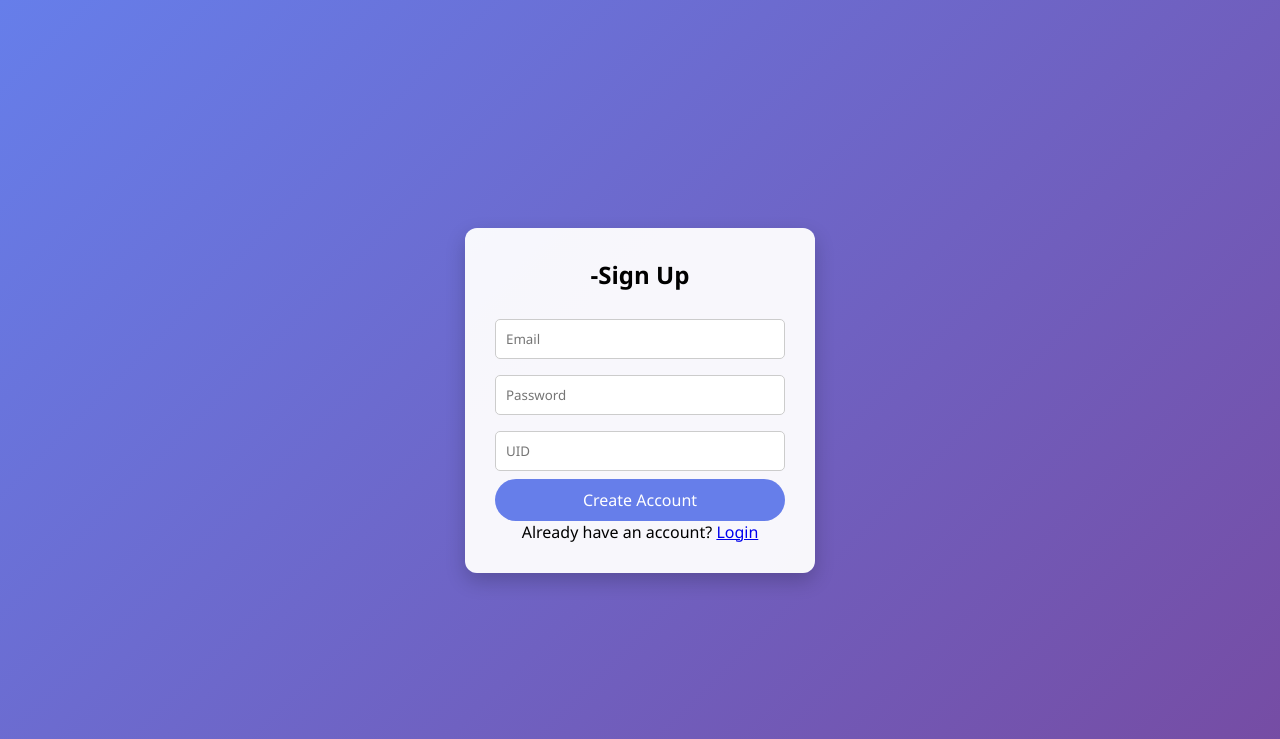
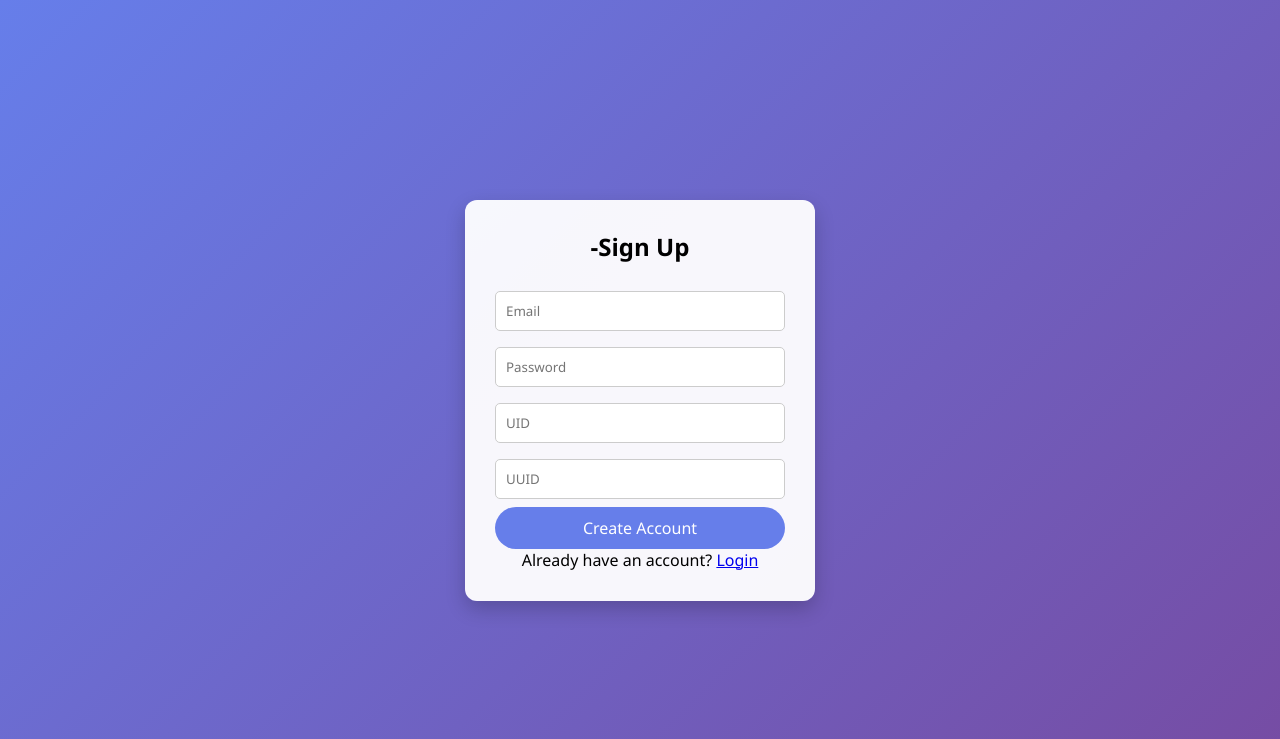
Before and after one commit to ravalnath888/Flask, a Flask app: page /signup in a window 1280 px wide. Shown: the top 739 px of the page. Run offline with Flask 3, Linux system fonts and the light colour scheme.

Commit message:
Second Commit

```diff
--- a/UI/templates/signup.html
+++ b/UI/templates/signup.html
@@ -71,6 +71,7 @@
             <input type="email" name="email" placeholder="Email" required>
             <input type="password" name="password" placeholder="Password" required>
             <input type="text" name="UID" placeholder="UID" required>
+            <input type="text" name="UUID" placeholder="UUID" required>
 
             <button type="submit">Create Account</button>
         </form>
```
